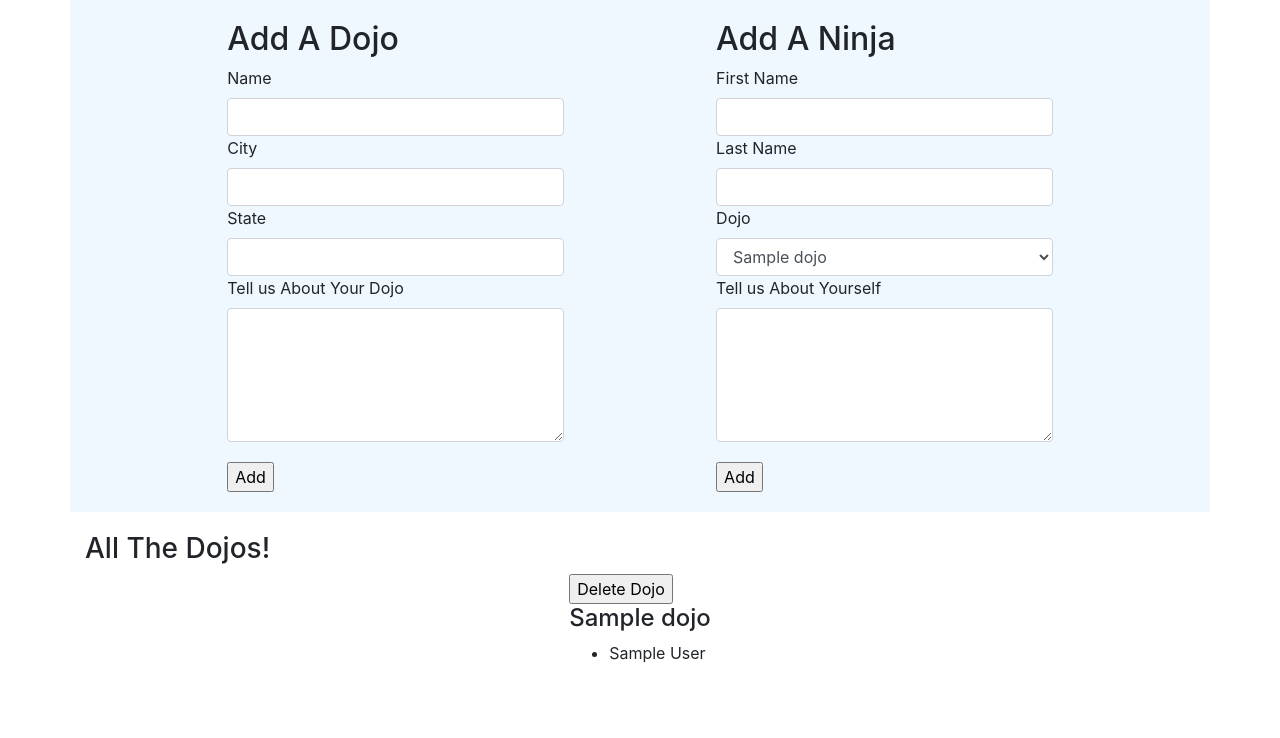
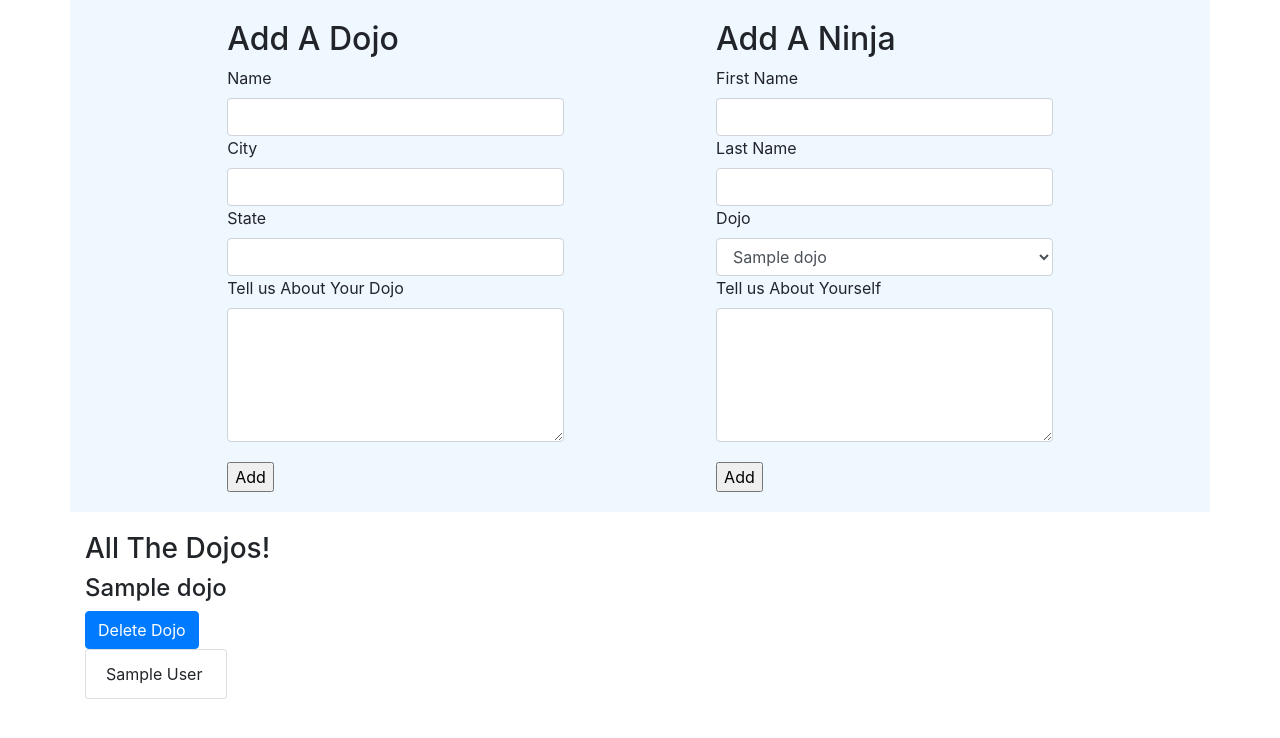
Before and after one commit to Caden4357/Django-Orm, a Django app: template templates/index.html in a window 1280 px wide. Shown: the top 738 px of the page. Run offline with Django 3.2, Linux system fonts and the light colour scheme; the template is opened without the code that fills it: most values are stand-ins (such as "Sample title", 1, 10 or a date in 2020).

Commit message:
deleting using forms

```diff
--- a/static/css/style.css
+++ b/static/css/style.css
@@ -10,6 +10,8 @@
     margin-top: 20px;
 }
 #dojos{
+    width: 400px;
     display: flex;
-    justify-content: center;
+    align-items: center;
+
 }
--- a/templates/index.html
+++ b/templates/index.html
@@ -52,15 +52,17 @@
         <h3>All The Dojos!</h3>
             {% for dojo in all_dojos %}
             <div id="dojos">
-                <form action='/delete' method="POST">
+                <form class="form-group" action='/delete' method="POST">
                 {%csrf_token%}
-                <input type="hidden" name="delete" value="{{dojo.id}}">
-                <input type="submit" value="Delete Dojo">
+                <!-- <input type="hidden" name="delete" value="{{dojo.id}}">
+                <input class="btn btn-primary" type="submit" value="Delete Dojo"> -->
                 <!-- <a href="/delete/{{dojo.id}}">Delete</a> -->
                 <h4>{{dojo.name}}</h4>
-                <ul>
+                <input type="hidden" name="delete" value="{{dojo.id}}">
+                <input id="delete" class="btn btn-primary" type="submit" value="Delete Dojo">
+                <ul class="list-group">
                     {% for ninja in dojo.dojo_ninja_belongs_too.all %}
-                    <li>{{ninja.first_name}} {{ninja.last_name}}</li>
+                    <li class="list-group-item">{{ninja.first_name}} {{ninja.last_name}}</li>
                     {%endfor%}
                     {%endfor%}
                 </ul>
```
Also changed, not shown: models.py (line endings or trailing spaces).
